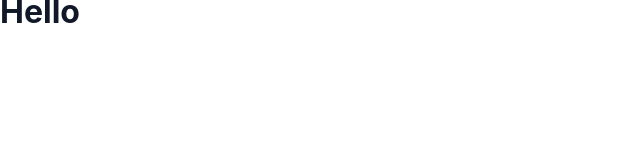
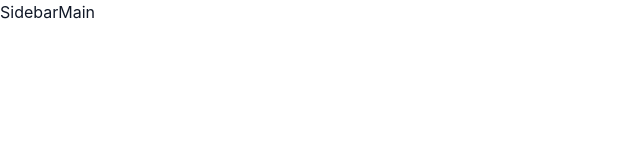
Before and after one commit to Alejandro1709/Expensable-Alpha, a React (Create React App) app: page / in a window 1280 px wide. Shown: the top 160 px of the page, without its empty margins (0-640 px from the left). Built offline with nearby package versions, Linux system fonts and the light colour scheme.

Commit message:
Add: components/Container

```diff
--- a/src/App.js
+++ b/src/App.js
@@ -1,9 +1,13 @@
+import Container from './components/Container';
 import Wrapper from './components/Wrapper';
 
 function App() {
   return (
     <Wrapper>
-      <h1>Hello</h1>
+      <Container>
+        <aside className='sidebar'>Sidebar</aside>
+        <main className='main'>Main</main>
+      </Container>
     </Wrapper>
   );
 }
--- /dev/null
+++ b/src/components/Container/Container.js
@@ -0,0 +1,12 @@
+import styled from '@emotion/styled';
+import React from 'react';
+
+const StyledContainer = styled.div`
+  display: flex;
+`;
+
+function Container({ children }) {
+  return <StyledContainer>{children}</StyledContainer>;
+}
+
+export default Container;
--- /dev/null
+++ b/src/components/Container/index.js
@@ -0,0 +1,3 @@
+import Container from './Container';
+
+export default Container;
```
